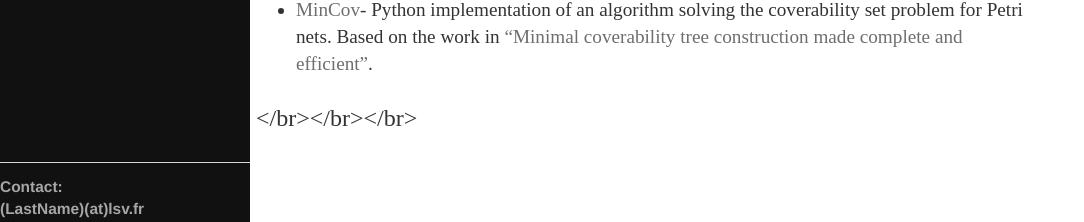
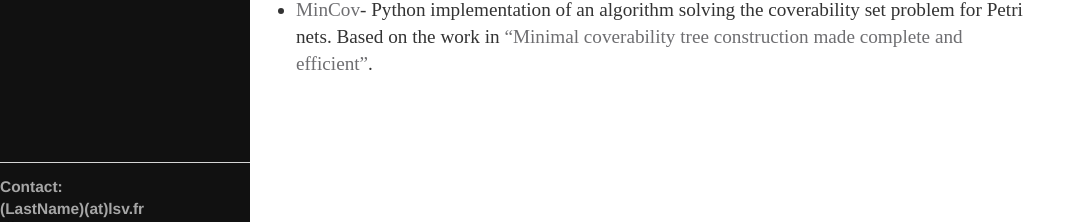
Before and after one commit to IgorKhm/igorkhm.github.io, a Jekyll site: the page built from index.md, in a window 1280 px wide and 900 px high, scrolled down 1012 px. Shown: the part 673-895 px from the top of the window, without its empty margins (0-1084 px from the left). Built offline with Jekyll 4.4.1, drawn with Linux system fonts in a browser that asks for light colours.

Commit message:
Update index.md

```diff
--- a/index.md
+++ b/index.md
@@ -50,7 +50,9 @@ My research is currently mainly focused on verification of infinite state system
 # Tools
  + [MinCov](https://github.com/IgorKhm/MinCov)- Python implementation of an algorithm solving the coverability set problem for Petri nets. Based on the work in <a href="https://hal.inria.fr/INRIA/hal-02479879"> "Minimal coverability tree construction made complete and efficient"</a>.
 
-</br></br></br>
+<br/>
+<br/>
+<br/>
 
 <!--
 # Stuff
```
